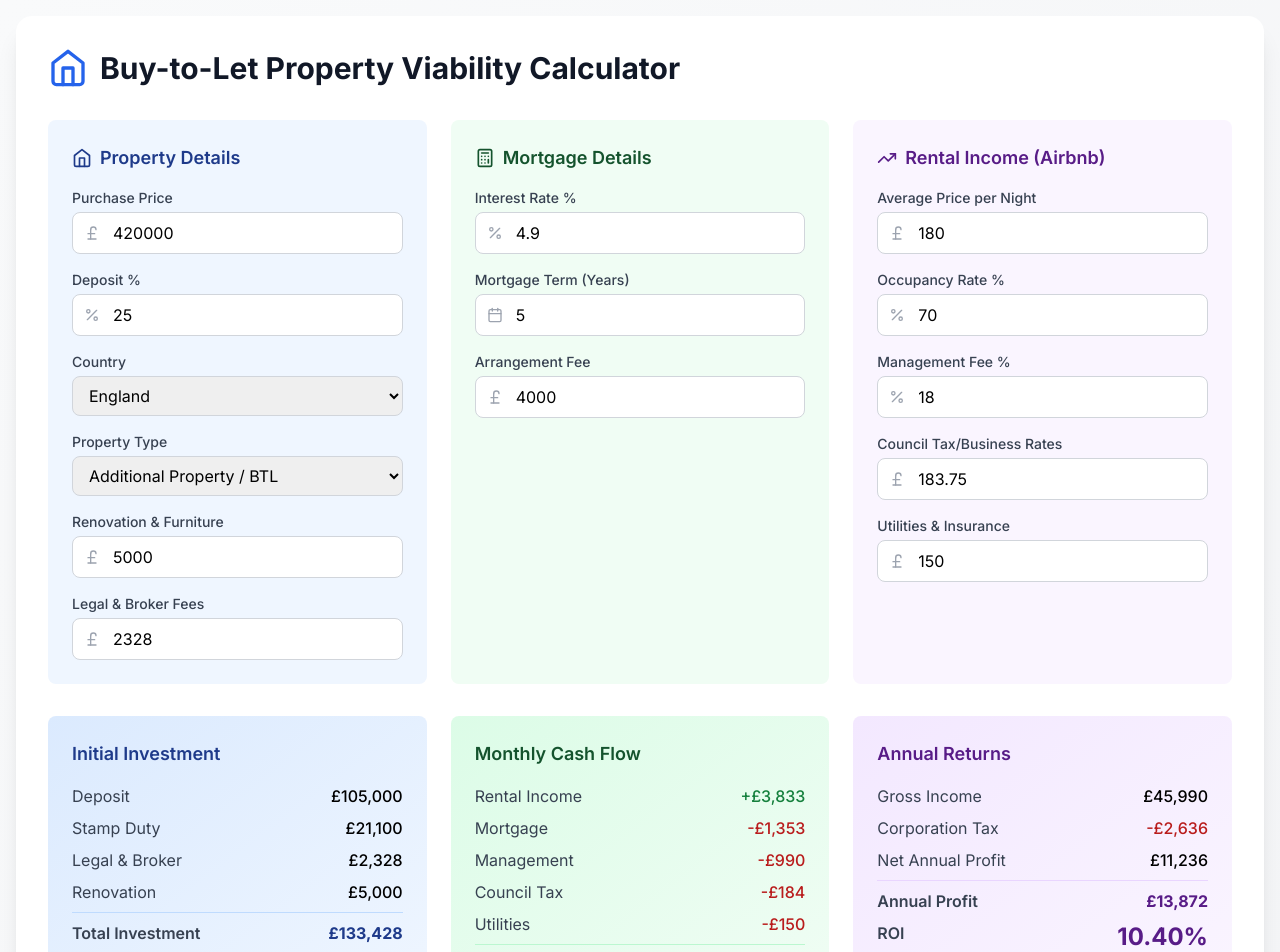
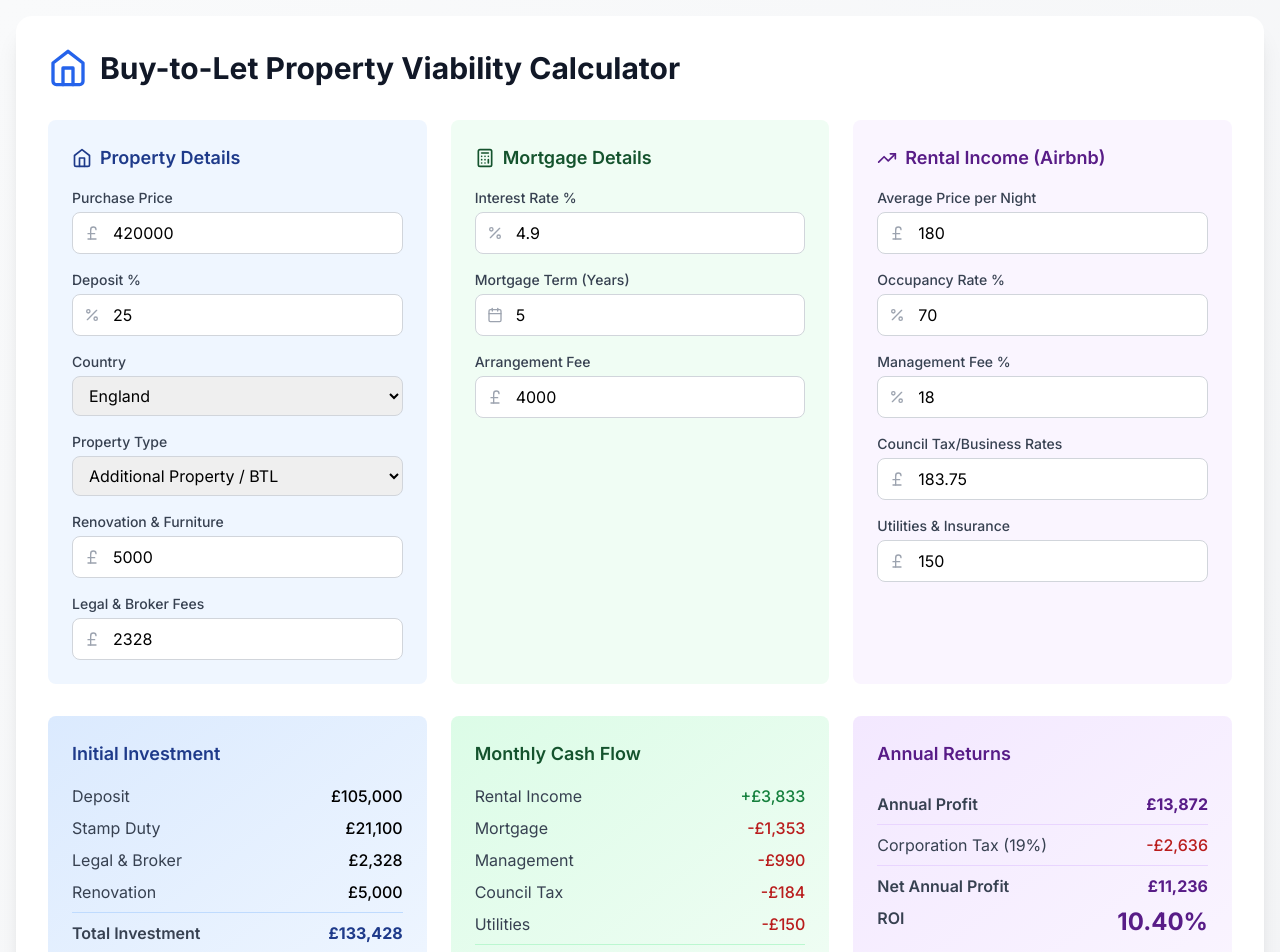
Before and after one commit to RegleAI/BTL, a Next.js app: page / in a window 1280 px wide. Shown: the top 952 px of the page. Built offline with nearby package versions, Linux system fonts and the light colour scheme.

Commit message:
Update page.js

```diff
--- a/app/page.js
+++ b/app/page.js
@@ -521,23 +521,19 @@ export default function BTLCalculator() {
             <div className="bg-gradient-to-br from-purple-100 to-purple-50 rounded-lg p-6">
               <h3 className="font-semibold text-lg text-purple-900 mb-4">Annual Returns</h3>
               <div className="space-y-2">
-                <div className="flex justify-between">
-                  <span className="text-gray-700">Gross Income</span>
-                  <span className="font-medium">{formatCurrency(calculations.grossAnnualIncome)}</span>
-                </div>
-                <div className="flex justify-between">
-                  <span className="text-gray-700">Corporation Tax</span>
-                  <span className="font-medium text-red-700">-{formatCurrency(calculations.corporationTax)}</span>
-                </div>
-                <div className="flex justify-between">
-                  <span className="text-gray-700">Net Annual Profit</span>
-                  <span className="font-medium">{formatCurrency(calculations.netAnnualProfit)}</span>
-                </div>
-                <div className="flex justify-between pt-2 border-t border-purple-200">
+                <div className="flex justify-between pt-2 border-b border-purple-200 pb-2">
                   <span className="text-gray-700 font-semibold">Annual Profit</span>
                   <span className={`font-bold ${parseFloat(calculations.annualProfit) >= 0 ? 'text-purple-900' : 'text-red-900'}`}>
                     {formatCurrency(calculations.annualProfit)}
                   </span>
+                </div>
+                <div className="flex justify-between">
+                  <span className="text-gray-700">Corporation Tax (19%)</span>
+                  <span className="font-medium text-red-700">-{formatCurrency(calculations.corporationTax)}</span>
+                </div>
+                <div className="flex justify-between pt-2 border-t border-purple-200">
+                  <span className="text-gray-700 font-semibold">Net Annual Profit</span>
+                  <span className="font-bold text-purple-900">{formatCurrency(calculations.netAnnualProfit)}</span>
                 </div>
                 <div className="flex justify-between">
                   <span className="text-gray-700 font-semibold">ROI</span>
```
